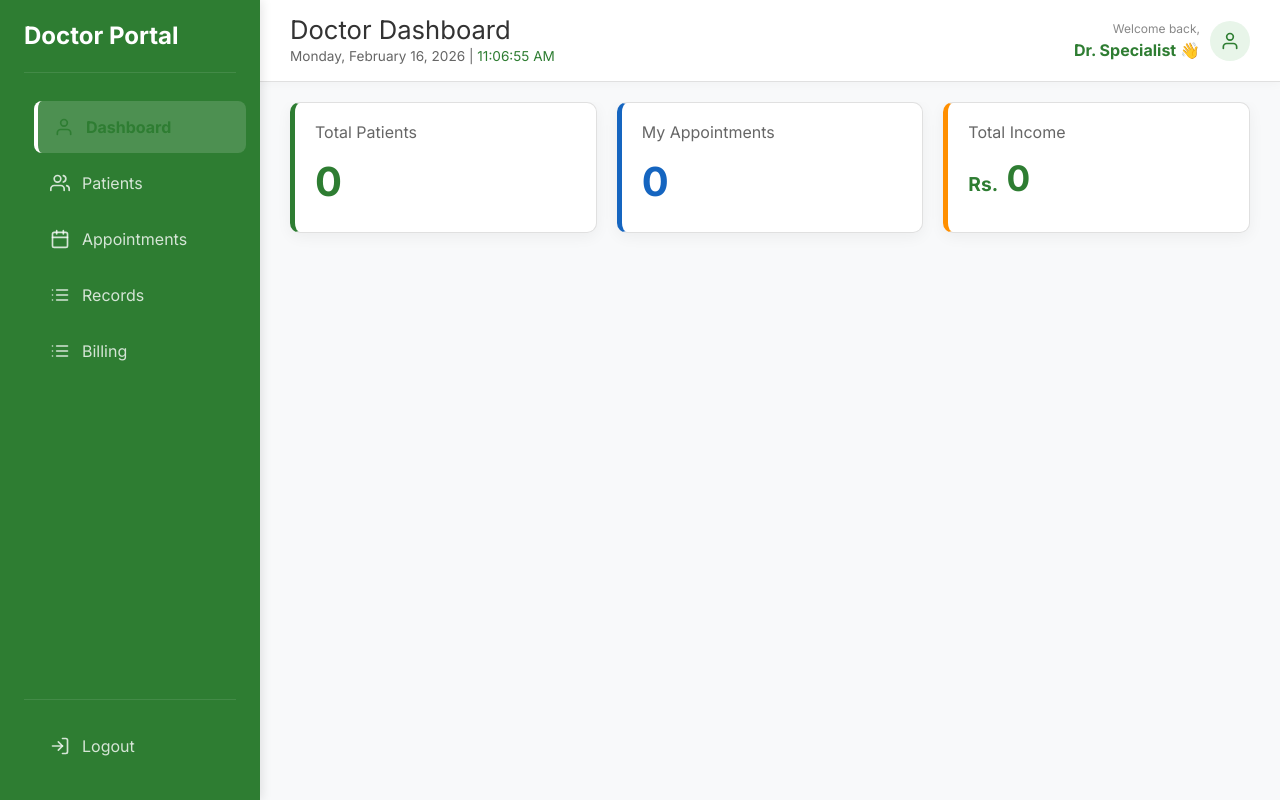
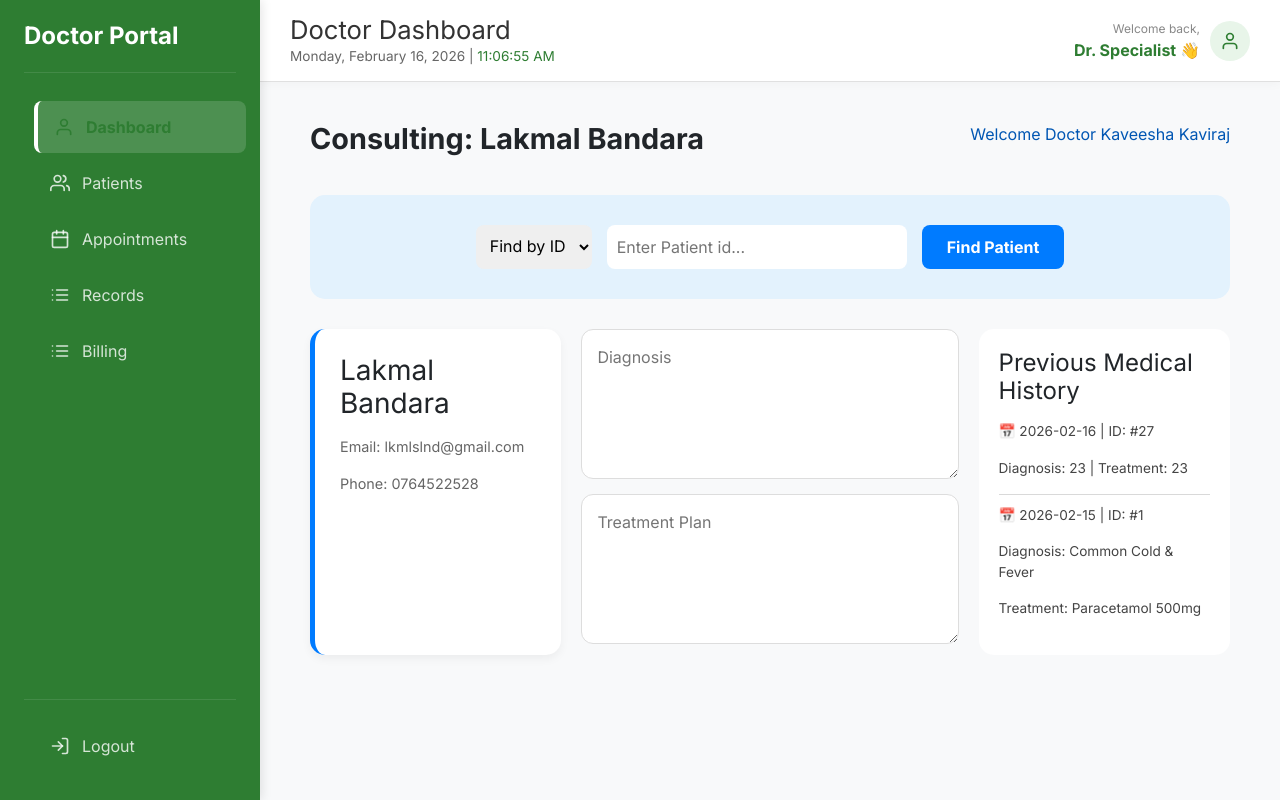
Before and after one commit to PabasaraRavihara/Full_Stack_Project_Clinic_Management, a React (Vite) app in the folder Frontend/: page /doctor-dashboard in a window 1280 px wide. Built offline with nearby package versions, Linux system fonts and the light colour scheme.

Commit message:
doctordashboard replace

```diff
--- a/Frontend/src/views/DoctorDashboard.tsx
+++ b/Frontend/src/views/DoctorDashboard.tsx
@@ -535,52 +535,49 @@ const handleSaveBill = async () => {
             >
               {/* --- DASHBOARD TAB (Updated Stat Cards) --- */}
               {activeTab === 'dashboard' && (
-                <section className="dashboard-content" style={{ display: 'flex', gap: '20px', marginBottom: '30px' }}>
+  <div className="consultation-container" style={{ padding: '20px' }}>
+    <header style={{ display: 'flex', justifyContent: 'space-between', marginBottom: '30px' }}>
+      <h2 style={{ fontSize: '1.8rem', fontWeight: 'bold' }}>Consulting: Lakmal Bandara</h2>
+      <div style={{ textAlign: 'right' }}>
+        <span style={{ color: '#0056b3', fontWeight: '500' }}>Welcome Doctor Kaveesha Kaviraj</span>
+      </div>
+    </header>
 
+    <div className="search-box" style={{ background: '#e3f2fd', padding: '30px', borderRadius: '15px', display: 'flex', gap: '15px', justifyContent: 'center', marginBottom: '30px' }}>
+      <select style={{ padding: '10px', borderRadius: '8px', border: 'none' }}><option>Find by ID</option></select>
+      <input type="text" placeholder="Enter Patient id..." style={{ padding: '10px', borderRadius: '8px', border: 'none', width: '300px' }} />
+      <button style={{ backgroundColor: '#007bff', color: 'white', padding: '10px 25px', borderRadius: '8px', border: 'none', fontWeight: 'bold' }}>Find Patient</button>
+    </div>
 
-                  <div className="stat-card" style={{
-                    flex: 1,
-                    backgroundColor: 'white',
-                    borderLeft: '5px solid #2E7D32',
-                    padding: '20px',
-                    borderRadius: '10px',
-                    boxShadow: '0 4px 15px rgba(0,0,0,0.05)',
-                    transition: 'transform 0.3s ease'
-                  }}>
-                    <h3 style={{ color: '#666', fontSize: '1rem', marginBottom: '10px' }}>Total Patients</h3>
-                    <p style={{ color: '#2E7D32', fontSize: '2.5rem', fontWeight: 'bold', margin: 0 }}>{patientsList.length}</p>
-                  </div>
+    <div className="main-content" style={{ display: 'grid', gridTemplateColumns: '1fr 1.5fr 1fr', gap: '20px' }}>
+      {/* Patient Info Card */}
+      <div style={{ background: 'white', padding: '25px', borderRadius: '15px', borderLeft: '5px solid #007bff', boxShadow: '0 4px 10px rgba(0,0,0,0.05)' }}>
+        <h3 style={{ marginBottom: '15px' }}>Lakmal Bandara</h3>
+        <p style={{ fontSize: '0.9rem', color: '#666' }}>Email: lkmlslnd@gmail.com</p>
+        <p style={{ fontSize: '0.9rem', color: '#666' }}>Phone: 0764522528</p>
+      </div>
 
+      {/* Diagnosis Form */}
+      <div style={{ display: 'flex', flexDirection: 'column', gap: '15px' }}>
+        <textarea placeholder="Diagnosis" style={{ height: '150px', padding: '15px', borderRadius: '12px', border: '1px solid #ddd' }}></textarea>
+        <textarea placeholder="Treatment Plan" style={{ height: '150px', padding: '15px', borderRadius: '12px', border: '1px solid #ddd' }}></textarea>
+      </div>
 
-                  <div className="stat-card" style={{
-                    flex: 1,
-                    backgroundColor: 'white',
-                    borderLeft: '5px solid #1565C0',
-                    padding: '20px',
-                    borderRadius: '10px',
-                    boxShadow: '0 4px 15px rgba(0,0,0,0.05)'
-                  }}>
-                    <h3 style={{ color: '#666', fontSize: '1rem', marginBottom: '10px' }}>My Appointments</h3>
-                    <p style={{ color: '#1565C0', fontSize: '2.5rem', fontWeight: 'bold', margin: 0 }}>{appointmentsList.length}</p>
-                  </div>
-
-
-                  <div className="stat-card" style={{
-                    flex: 1,
-                    backgroundColor: 'white',
-                    borderLeft: '5px solid #FF8F00',
-                    padding: '20px',
-                    borderRadius: '10px',
-                    boxShadow: '0 4px 15px rgba(0,0,0,0.05)'
-                  }}>
-                    <h3 style={{ color: '#666', fontSize: '1rem', marginBottom: '10px' }}>Total Income</h3>
-                    <p style={{ color: '#2E7D32', fontSize: '2.2rem', fontWeight: 'bold', margin: 0 }}>
-                      <span style={{ fontSize: '1.2rem' }}>Rs.</span> {income.toLocaleString()}
-                    </p>
-                  </div>
-
-                </section>
-              )}
+      {/* Medical History */}
+      <div style={{ background: 'white', padding: '20px', borderRadius: '15px' }}>
+        <h4 style={{ marginBottom: '15px' }}>Previous Medical History</h4>
+        <div style={{ fontSize: '0.85rem', color: '#444' }}>
+          <p>📅 2026-02-16 | ID: #27</p>
+          <p>Diagnosis: 23 | Treatment: 23</p>
+          <hr style={{ margin: '10px 0', opacity: 0.2 }} />
+          <p>📅 2026-02-15 | ID: #1</p>
+          <p>Diagnosis: Common Cold & Fever</p>
+          <p>Treatment: Paracetamol 500mg</p>
+        </div>
+      </div>
+    </div>
+  </div>
+)}
 
               {/* --- PATIENTS TAB --- */}
   {activeTab === 'patients' && (
```
